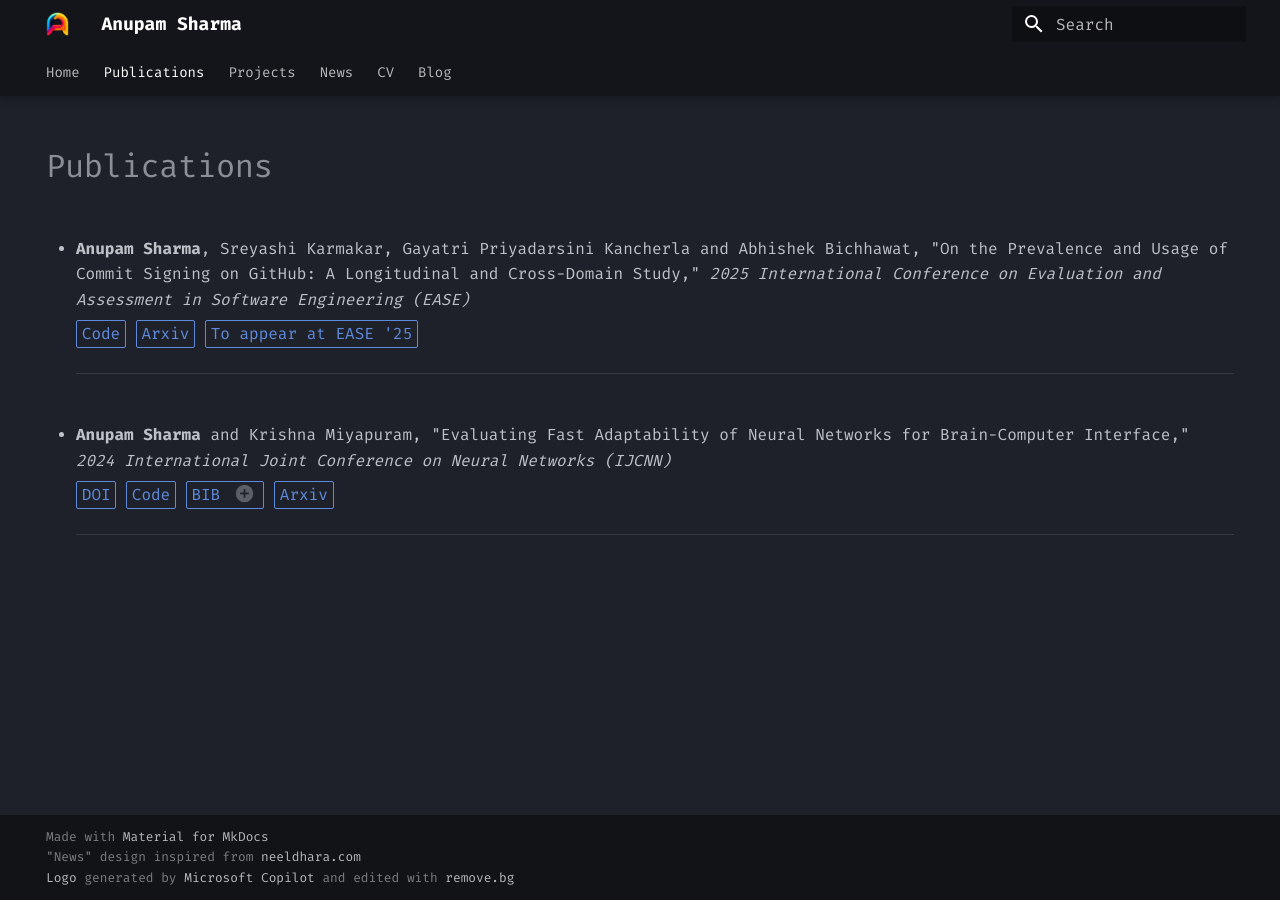
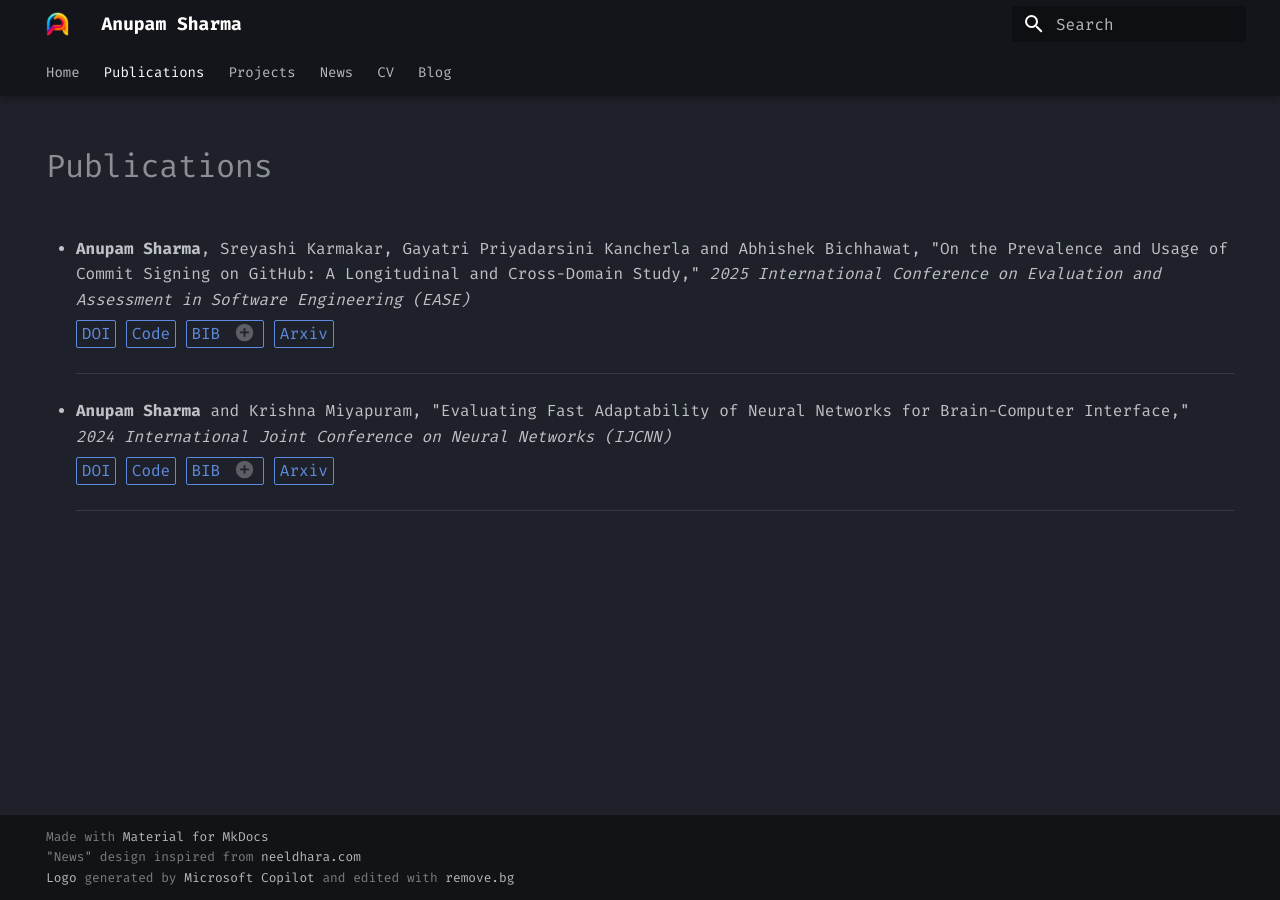
Before and after one commit to anp-scp/anp-scp.github.io, an MkDocs documentation site: the page built from docs/publications.md, in a window 1280 px wide. Built offline with MkDocs 1.6.1 and Material for MkDocs 9.7.7, drawn with Linux system fonts in a browser that asks for light colours; some of the changed lines change nothing that is shown.

Commit message:
add doi and bibtex for ease25

````diff
--- a/docs/publications.md
+++ b/docs/publications.md
@@ -9,22 +9,42 @@ hide:
 
 * __Anupam Sharma__, Sreyashi Karmakar, Gayatri Priyadarsini Kancherla and Abhishek Bichhawat, "On the Prevalence and Usage of Commit Signing on GitHub: A Longitudinal and Cross-Domain Study," _2025 International Conference on Evaluation and Assessment in Software Engineering (EASE)_
 
-    [Code](https://github.com/anp-scp/commit_crawler){:target="_blank" .pub_button .pub_button_clickable .extra_space_in_phones } [Arxiv](https://arxiv.org/abs/2504.19215){:target="_blank" .pub_button .pub_button_clickable .extra_space_in_phones } [To appear at EASE '25](https://conf.researchr.org/details/ease-2025/ease-2025-research-papers/33/On-the-Prevalence-and-Usage-of-Commit-Signing-on-GitHub-A-Longitudinal-and-Cross-Dom){:target="_blank" .pub_button .pub_button_clickable .extra_space_in_phones }
+    [DOI](https://doi.org/10.1145/3756681.3756959){:target="_blank" .pub_button .pub_button_clickable .extra_space_in_phones } [Code](https://github.com/anp-scp/commit_crawler){:target="_blank" .pub_button .pub_button_clickable .extra_space_in_phones } <span class="pub_button extra_space_in_phones" markdown>BIB (1)</span> [Arxiv](https://arxiv.org/abs/2504.19215){:target="_blank" .pub_button .pub_button_clickable .extra_space_in_phones } <!--[To appear at EASE '25](https://conf.researchr.org/details/ease-2025/ease-2025-research-papers/33/On-the-Prevalence-and-Usage-of-Commit-Signing-on-GitHub-A-Longitudinal-and-Cross-Dom){:target="_blank" .pub_button .pub_button_clickable .extra_space_in_phones }-->
 
     ---
-</div>
 
-<div class="annotate" markdown>
 
 * __Anupam Sharma__ and Krishna Miyapuram, "Evaluating Fast Adaptability of Neural Networks for Brain-Computer Interface," _2024 International Joint Conference on Neural Networks (IJCNN)_
 
-    [DOI](https://doi.org/10.1109/IJCNN60899.2024.10650562){:target="_blank" .pub_button .pub_button_clickable .extra_space_in_phones } [Code](https://github.com/anp-scp/fast_bci){:target="_blank" .pub_button .pub_button_clickable .extra_space_in_phones } <span class="pub_button extra_space_in_phones" markdown>BIB (1)</span> [Arxiv](https://arxiv.org/abs/2404.15350){:target="_blank" .pub_button .pub_button_clickable .extra_space_in_phones } <!--<span class="pub_button" markdown>To appear at IJCNN '24</span> -->
+    [DOI](https://doi.org/10.1109/IJCNN60899.2024.10650562){:target="_blank" .pub_button .pub_button_clickable .extra_space_in_phones } [Code](https://github.com/anp-scp/fast_bci){:target="_blank" .pub_button .pub_button_clickable .extra_space_in_phones } <span class="pub_button extra_space_in_phones" markdown>BIB (2)</span> [Arxiv](https://arxiv.org/abs/2404.15350){:target="_blank" .pub_button .pub_button_clickable .extra_space_in_phones } <!--<span class="pub_button" markdown>To appear at IJCNN '24</span> -->
 
     ---
 
 </div>
 
 1.
+
+    ```latex
+    @inproceedings{10.1145/3756681.3756959,
+    author = {Sharma, Anupam and Karmakar, Sreyashi and Kancherla, Gayatri Priyadarsini and Bichhawat, Abhishek},
+    title = {On the Prevalence and Usage of Commit Signing on GitHub: A Longitudinal and Cross-Domain Study},
+    year = {2025},
+    isbn = {9798400713859},
+    publisher = {Association for Computing Machinery},
+    address = {New York, NY, USA},
+    url = {https://doi.org/10.1145/3756681.3756959},
+    doi = {10.1145/3756681.3756959},
+    booktitle = {Proceedings of the 29th International Conference on Evaluation and Assessment in Software Engineering},
+    pages = {360–370},
+    numpages = {11},
+    keywords = {Commit Spoofing, Commit Signing, GitHub, Git clients},
+    location = {
+    },
+    series = {EASE '25}
+    }
+    ```
+
+2.
 
     ```latex
     @INPROCEEDINGS{10650562,
````
